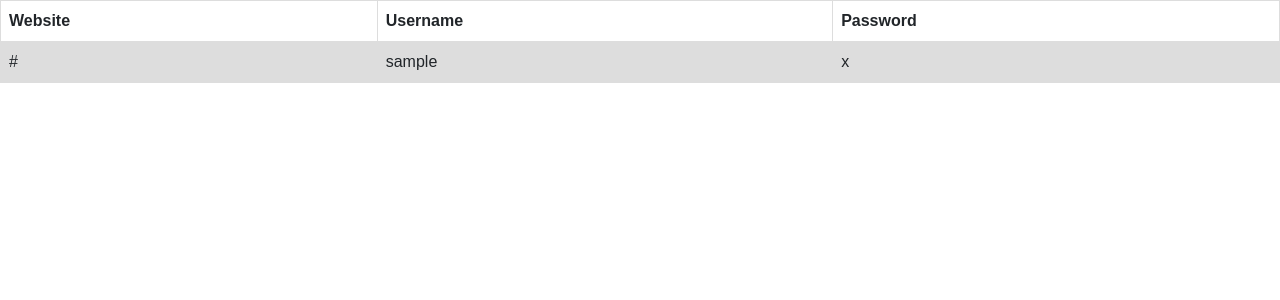
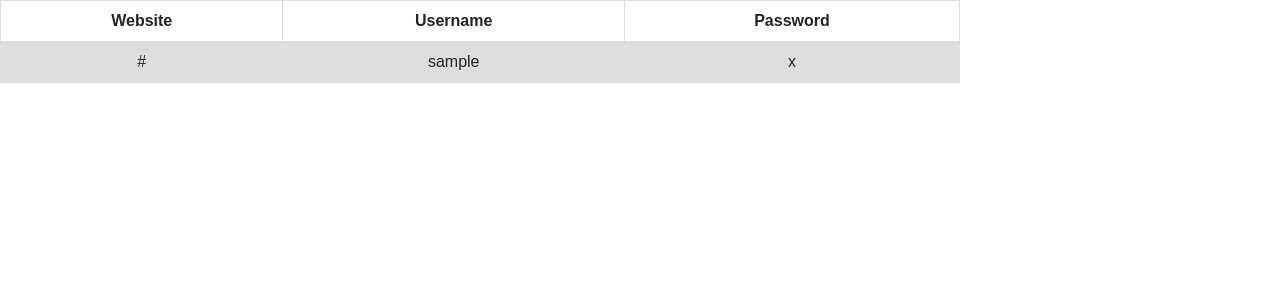
Before and after one commit to BrandonM001/CMSC413CourseProject, a Flask app: template templates/manager.html in a window 1280 px wide. Shown: the top 300 px of the page. Run offline with Flask 2, Linux system fonts and the light colour scheme; the template is opened without the code that fills it: most values are stand-ins (such as "Sample title", 1, 10 or a date in 2020).

Commit message:
table edits

```diff
--- a/templates/manager.html
+++ b/templates/manager.html
@@ -5,20 +5,21 @@
 table {
   font-family: arial, sans-serif;
   border-collapse: collapse;
-  width: 100%;
+  width: 75%;
 }
 
 td, th {
   border: 1px solid #dddddd;
-  text-align: left;
+  text-align: center;
   padding: 8px;
 }
 
 tr:nth-child(even) {
   background-color: #dddddd;
 }
+
 </style>
-<title> Passwords are as follows: </title>
+<title class = "passwordList"> Passwords are as follows: </title>
 <table> <tr>
   <th> Website </th> <th> Username </th> <th> Password </th> </tr>
 {% for item in data %}
```
